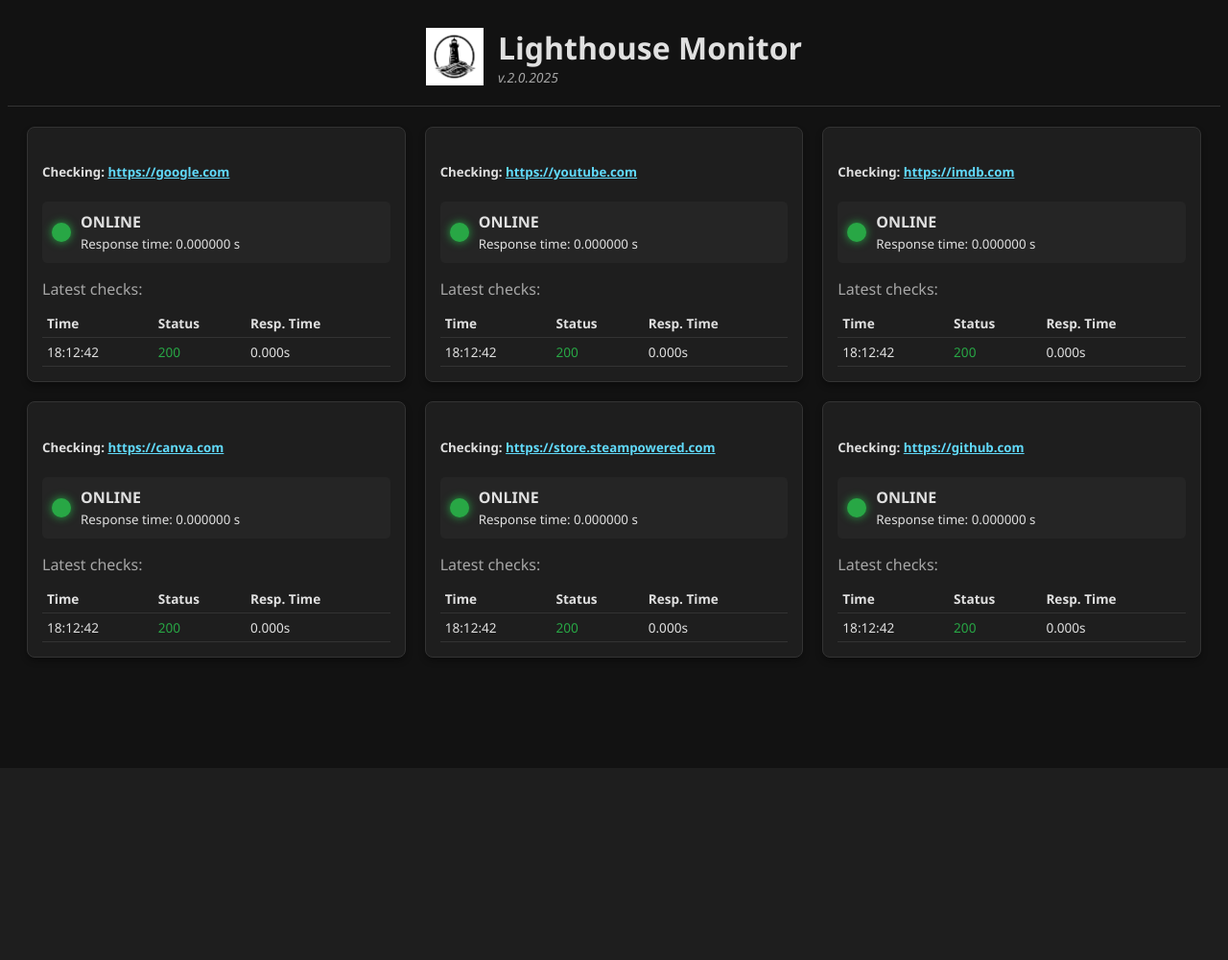
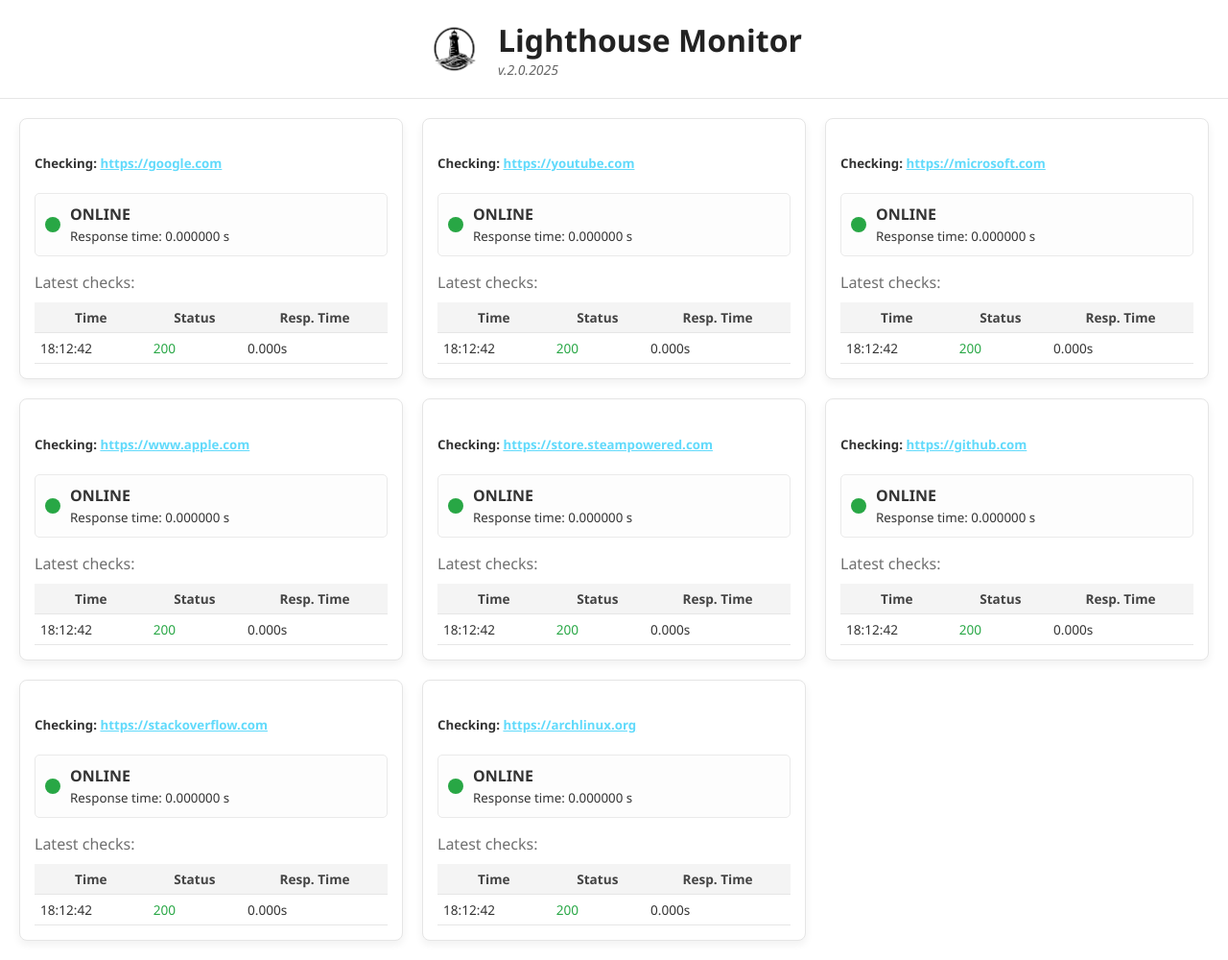
Before and after one commit to tiltaslifestyle/lighthouse-monitor, a Django app: page / in a window 1280 px wide. Shown: the whole page at 96% size. Before the commit the page ends 696 px from the top, so only its background shows below. Run offline with Django 5.2, Linux system fonts and the light colour scheme; data comes from the database, SQL or seed files in the repository; data that the repository does not hold is empty.

Commit message:
Minor refactor and cleanup in example app

```diff
--- a/src/monitoring/views.py
+++ b/src/monitoring/views.py
@@ -7,10 +7,13 @@
     targets = [
         "https://google.com",
         "https://youtube.com",
-        "https://imdb.com",
-        "https://canva.com",
+        "https://microsoft.com",
+        "https://www.apple.com",
         "https://store.steampowered.com",
-        "https://github.com"
+        "https://github.com",
+        "https://stackoverflow.com",
+        "https://archlinux.org"
+
     ]
 
     results_data = []
--- a/src/static/css/style.css
+++ b/src/static/css/style.css
@@ -1,7 +1,9 @@
 body {
-    background-color: #121212;
-    color: #e0e0e0;
+    background-color: #ffffff;
+    color: #333333;
     font-family: 'Segoe UI', Tahoma, Geneva, Verdana, sans-serif;
+    margin: 0;
+    padding: 0;
 }
 
 .header-section {
@@ -9,10 +11,9 @@
     justify-content: center;
     align-items: center;
     gap: 15px;
-    margin-bottom: 1px;
     padding: 20px;
-    border-bottom: 1px solid #333;
-    text-align: left;
+    background: #ffffff;
+    border-bottom: 1px solid #e6e6e6;
 }
 
 .site-logo {
@@ -21,12 +22,13 @@
 
 .header-text h1 {
     margin: 0;
+    color: #222;
 }
 
 .version {
     margin: 0;
     font-size: 14px;
-    opacity: 0.7;
+    color: #666;
 }
 
 .monitor-grid {
@@ -37,32 +39,43 @@
 }
 
 .monitor-card {
-    background-color: #1e1e1e;
-    border: 1px solid #333;
+    background-color: #ffffff;
+    border: 1px solid #e5e5e5;
     border-radius: 8px;
     padding: 15px;
-    box-shadow: 0 4px 6px rgba(0,0,0,0.3);
+    box-shadow: 0 4px 8px rgba(0,0,0,0.06);
+    transition: box-shadow .2s;
+}
+
+.monitor-card:hover {
+    box-shadow: 0 6px 12px rgba(0,0,0,0.12);
 }
 
 .status-indicator {
     display: flex;
     align-items: center;
     gap: 10px;
+    padding: 10px;
+    background-color: #fdfdfd;
+    border: 1px solid #eaeaea;
+    border-radius: 5px;
     margin: 15px 0;
-    padding: 10px;
-    background-color: #252525;
-    border-radius: 5px;
 }
 
 .dot {
-    height: 20px;
-    width: 20px;
+    height: 16px;
+    width: 16px;
     border-radius: 50%;
     display: inline-block;
 }
 
-.green { background-color: #28a745; box-shadow: 0 0 10px #28a745; }
-.red { background-color: #dc3545; box-shadow: 0 0 10px #dc3545; }
+.green {
+    background-color: #28a745;
+}
+
+.red {
+    background-color: #dc3545;
+}
 
 .history-table {
     width: 100%;
@@ -72,7 +85,11 @@
 }
 
 .history-table th, .history-table td {
-    padding: 5px;
-    text-align: left;
-    border-bottom: 1px solid #333;
+    padding: 6px;
+    border-bottom: 1px solid #e6e6e6;
 }
+
+.history-table th {
+    background: #f4f4f4;
+    color: #444;
+}
```
Also changed, not shown: 1 other file.
